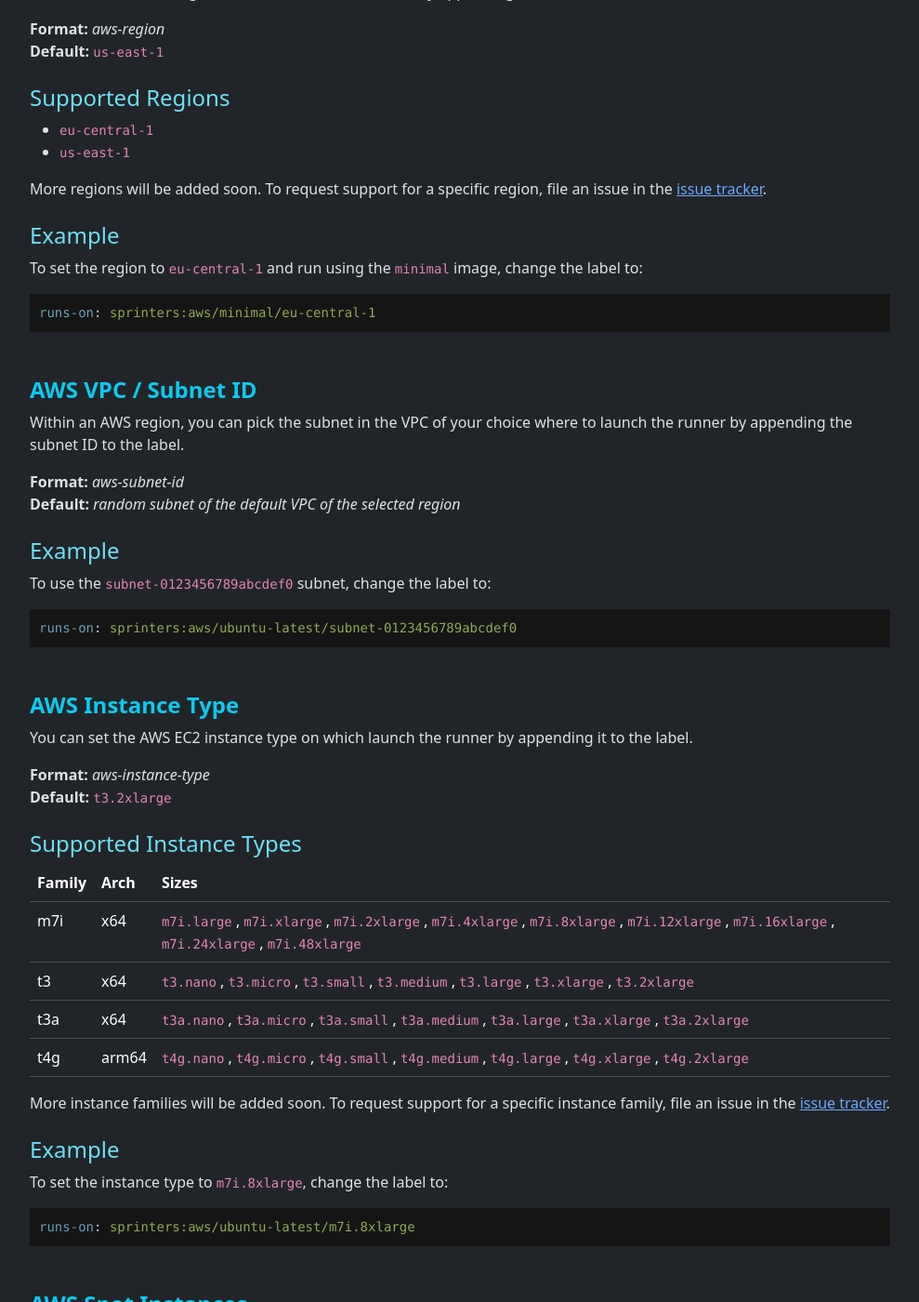
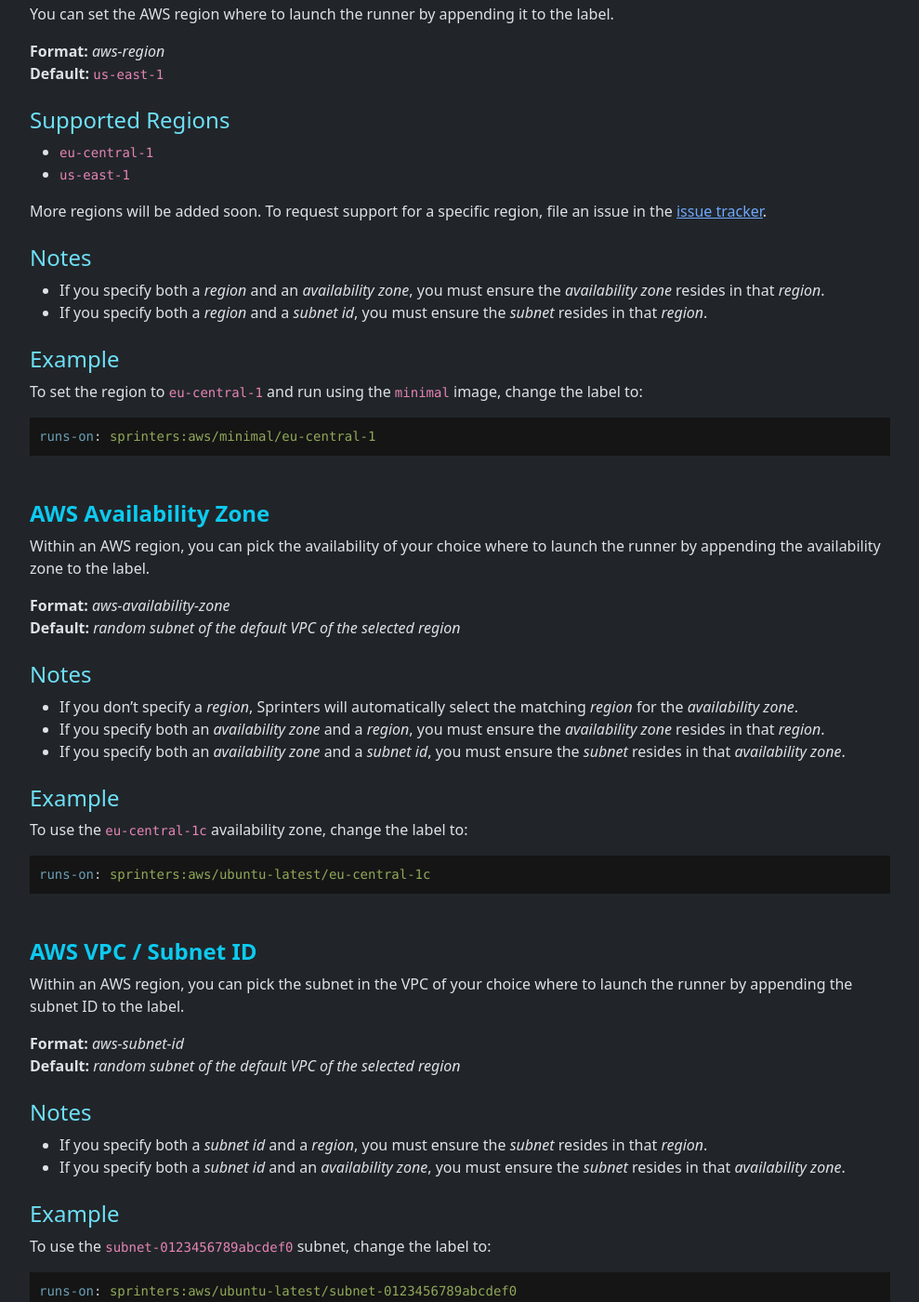
Before and after one commit to sprinters-sh/sprinters.sh, a Jekyll site: the page built from docs/label.md, in a window 1280 px wide and 1400 px high, scrolled down 1672 px. Shown: the whole window at 93% size, without its empty margins (240-1229 px from the left). Built offline with Jekyll 4.4.1, drawn with Linux system fonts in a browser that asks for light colours; some of the changed text lies outside the part shown.

Commit message:
Documented AZ label support

````diff
--- a/docs/label.md
+++ b/docs/label.md
@@ -34,6 +34,7 @@
 
 - [Image](#image)
 - [AWS Region](#region)
+- [AWS Availability Zone](#availability-zone)
 - [AWS VPC / Subnet ID](#subnet)
 - [AWS Instance Type](#instance-type)
 - [AWS Spot Instances](#spot)
@@ -74,6 +75,11 @@
 
 More regions will be added soon. To request support for a specific region, file an issue in the [issue tracker](https://github.com/sprinters-sh/sprinters/issues).
 
+{% include h4.html text="Notes" %}
+
+- If you specify both a _region_ and an _availability zone_, you must ensure the _availability zone_ resides in that _region_.
+- If you specify both a _region_ and a _subnet id_, you must ensure the _subnet_ resides in that _region_.
+
 {% include h4.html text="Example" %}
 To set the region to `eu-central-1` and run using the `minimal` image, change the label to:
 
@@ -81,11 +87,35 @@
 runs-on: sprinters:aws/minimal/eu-central-1
 ```
 
+{% include h3.html id="availability-zone" text="AWS Availability Zone" %}
+Within an AWS region, you can pick the availability of your choice where to launch the runner by appending the availability zone to the label.
+
+**Format:** _aws-availability-zone_\
+**Default:** _random subnet of the default VPC of the selected region_
+
+{% include h4.html text="Notes" %}
+
+- If you don't specify a _region_, Sprinters will automatically select the matching _region_ for the _availability zone_.
+- If you specify both an _availability zone_ and a _region_, you must ensure the _availability zone_ resides in that _region_.
+- If you specify both an _availability zone_ and a _subnet id_, you must ensure the _subnet_ resides in that _availability zone_.
+
+{% include h4.html text="Example" %}
+To use the `eu-central-1c` availability zone, change the label to:
+
+```yaml
+runs-on: sprinters:aws/ubuntu-latest/eu-central-1c
+```
+
 {% include h3.html id="subnet" text="AWS VPC / Subnet ID" %}
 Within an AWS region, you can pick the subnet in the VPC of your choice where to launch the runner by appending the subnet ID to the label.
 
 **Format:** _aws-subnet-id_\
 **Default:** _random subnet of the default VPC of the selected region_
+
+{% include h4.html text="Notes" %}
+
+- If you specify both a _subnet id_ and a _region_, you must ensure the _subnet_ resides in that _region_.
+- If you specify both a _subnet id_ and an _availability zone_, you must ensure the _subnet_ resides in that _availability zone_.
 
 {% include h4.html text="Example" %}
 To use the `subnet-0123456789abcdef0` subnet, change the label to:
````
Also changed, not shown: docs/setup/aws.md (+4 -1 lines).
